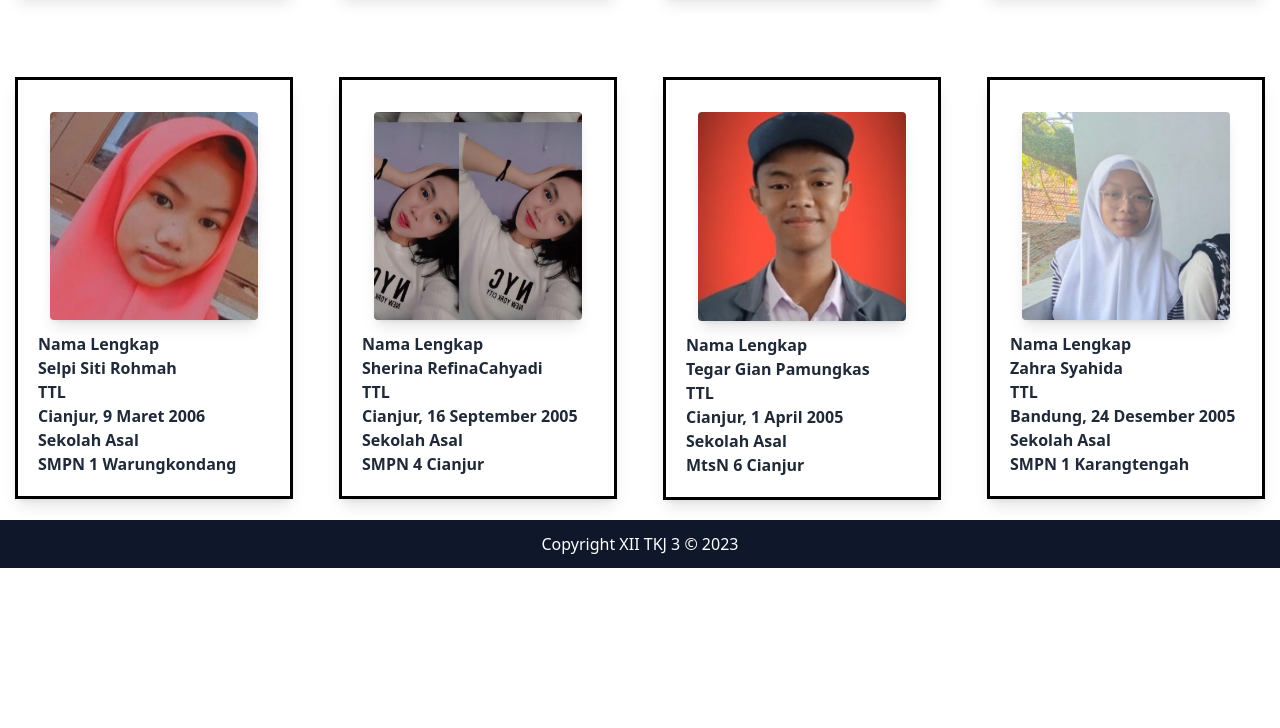
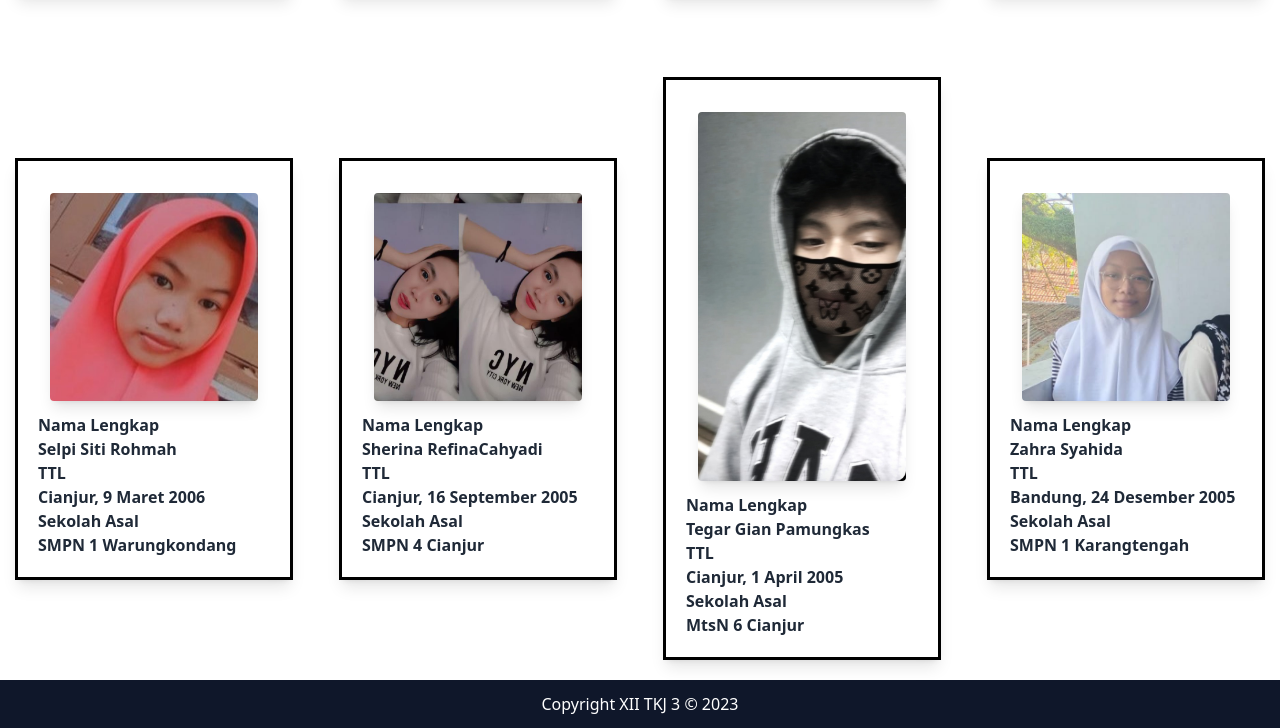
Before and after one commit to Rostfoldx/XIITKJ3, a website: page daftar.html in a window 1280 px wide. Shown: the part 3744-4472 px from the top of the page. Before the commit the page ends 4312 px from the top, so only its background shows below. Drawn offline with nearby package versions, Linux system fonts and the light colour scheme.

Commit message:
ganti foto

```diff
--- a/daftar.html
+++ b/daftar.html
@@ -719,7 +719,7 @@
           class="bg-white p-5 shadow-lg justify-center items-center border-[3px] border-black"
         >
           <img
-            src="./img/tegar.jpg"
+            src="./img/tegar.jpeg"
             class="shadow-lg rounded float-left m-3 w-52"
             alt="inifotoTegar.jpg"
           />
```
Also changed, not shown: img/tegar.jpeg (added), img/tegar.jpg (deleted).
